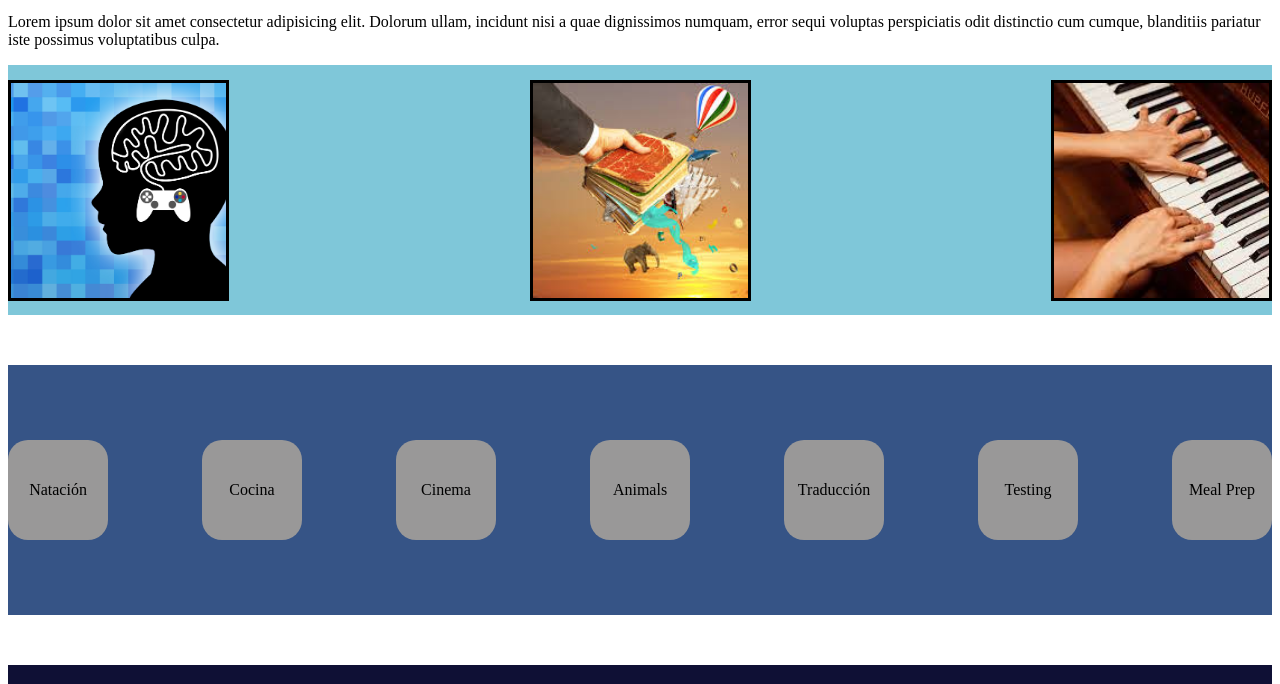
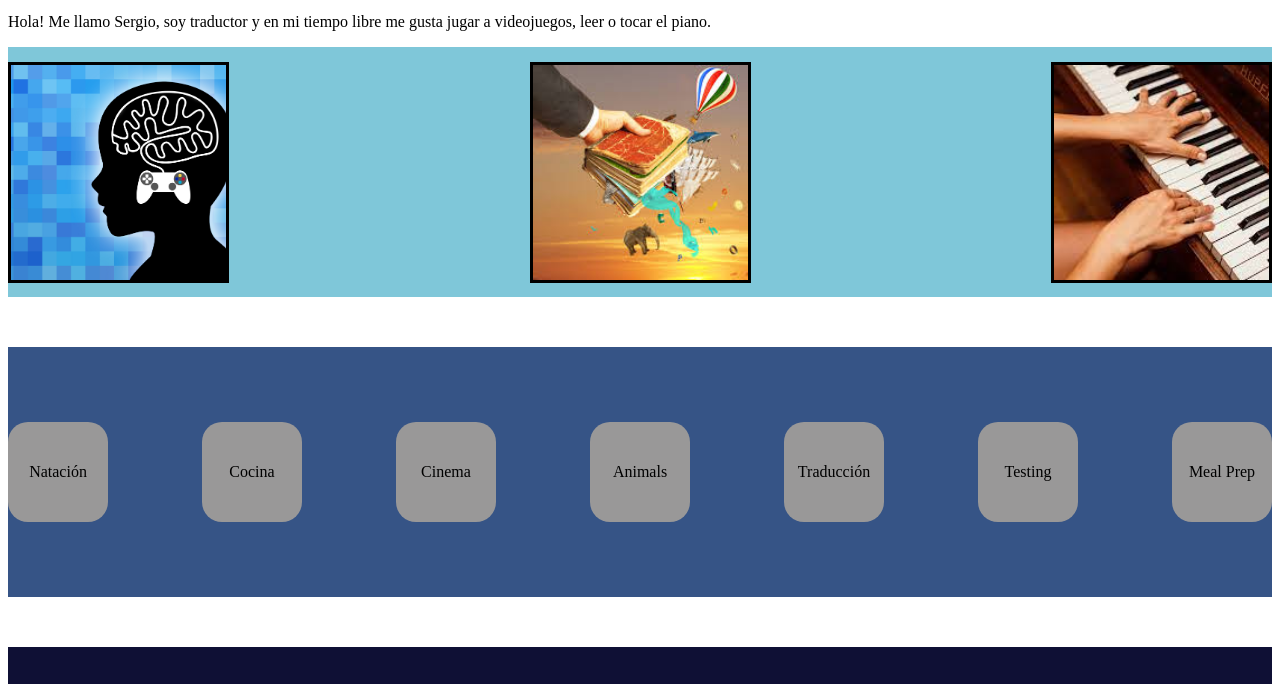
Before and after one commit to sdoste/about-me-cards, a plain HTML site: page index.html in a window 1280 px wide. Shown: the part 136-820 px from the top of the page. Drawn offline with Linux system fonts and the light colour scheme.

Commit message:
second commit

```diff
--- a/index.html
+++ b/index.html
@@ -12,7 +12,7 @@
         <div id="headerText"><h1>Sergio Doste</h1></div>
           </div>
     <div class="aboutMe">
-      <p>Lorem ipsum dolor sit amet consectetur adipisicing elit. Dolorum ullam, incidunt nisi a quae dignissimos numquam, error sequi voluptas perspiciatis odit distinctio cum cumque, blanditiis pariatur iste possimus voluptatibus culpa.</p>
+      <p>Hola! Me llamo Sergio, soy traductor y en mi tiempo libre me gusta jugar a videojuegos, leer o tocar el piano.</p>
     </div>
     <div id="hobbies">
         <div class="card" id="videogames"></div>
```
